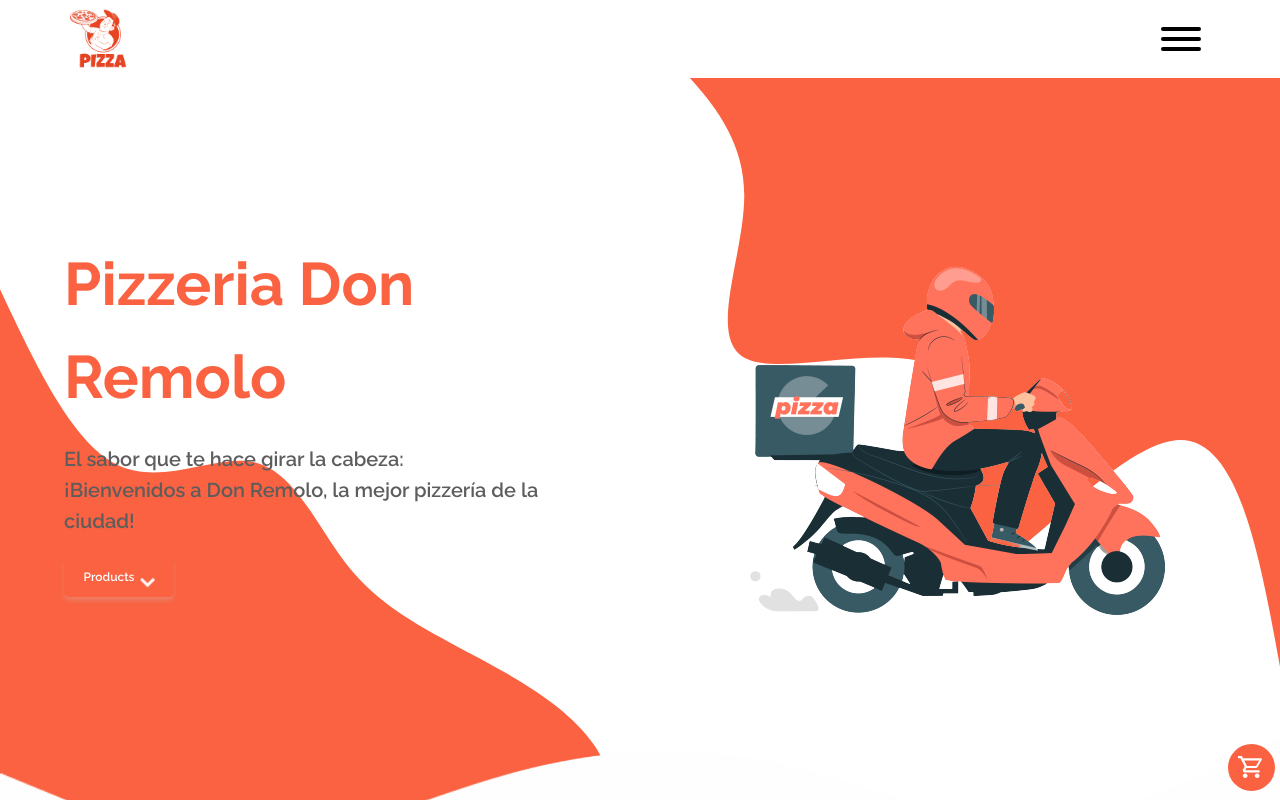
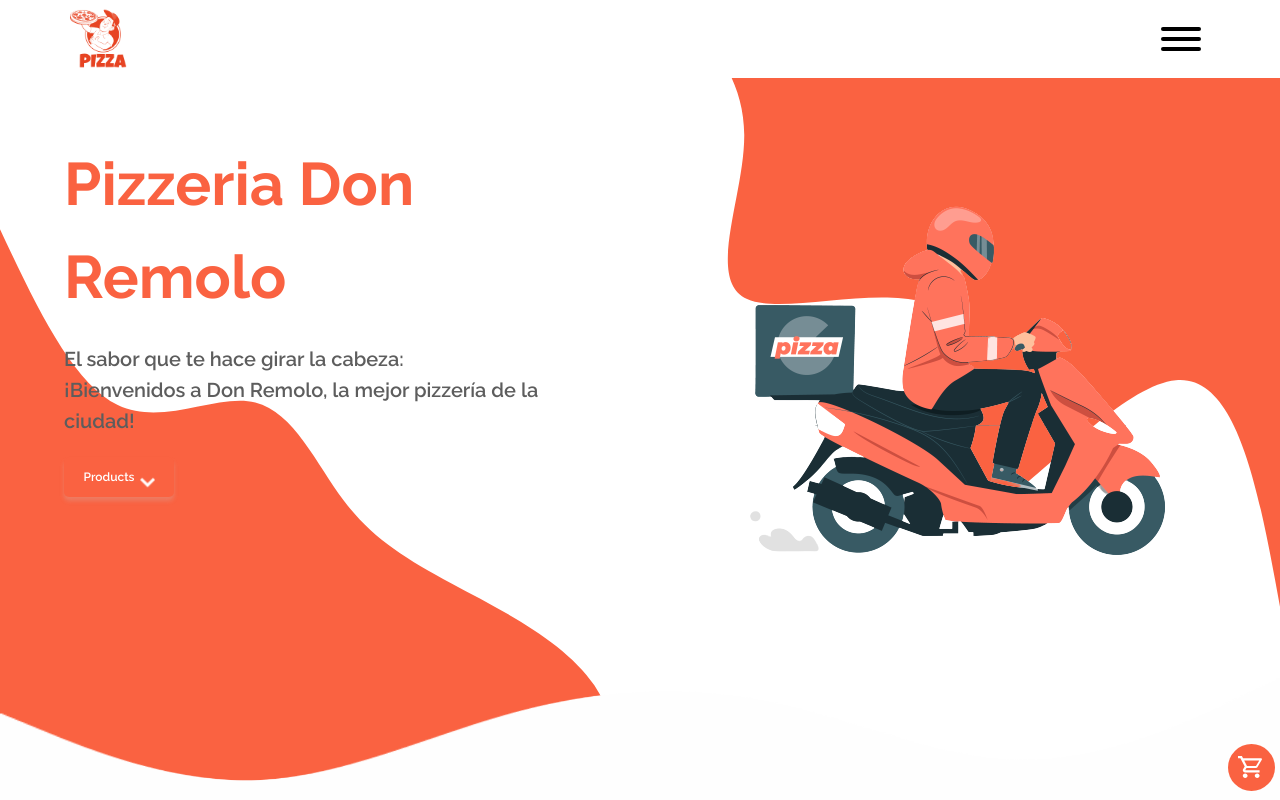
Before and after one commit to Juliancho2/pizzeria-don-remolo, a React (Vite) app: page / in a window 1280 px wide. Shown: the top 800 px of the page. Built offline with nearby package versions, Linux system fonts and the light colour scheme; no server answers; the database is empty.

Commit message:
reconfigured style banner

```diff
--- a/src/components/Banner.tsx
+++ b/src/components/Banner.tsx
@@ -36,7 +36,7 @@ const Container = styled.div`
     width: 100%;
     height: fit-content;
     overflow-x: hidden;
-    padding-top: 78px;
+    padding-top: 18px;
     `;
 const Wrapper = styled.div`
     display: grid;
@@ -68,13 +68,13 @@ const Title = styled.div`
     flex-direction: column;
     align-items: flex-start;
     justify-content: flex-start;
-    margin: 80px auto;
+    margin: 20px auto;
     width: 80%;
     max-width: 650px;
     gap: 20px;
     z-index: 2;
     color: #5d5d5d;
-    padding-top: 80px;
+    padding-top: 60px;
     &>h3{
         text-align: start;
         width: 100%;
@@ -92,8 +92,10 @@ const Title = styled.div`
         text-align: start;
         animation: ${traslateLetters} .8s alternate;
     }
-    @media (max-width: 768px) {
-        margin-bottom: 20px;
+    @media (min-width: 768px) {
+        margin-bottom: 30px;
+        margin-top: 70px;
+        padding-top: 50px;
     }
     `;
 const Button = styled.button`
```
